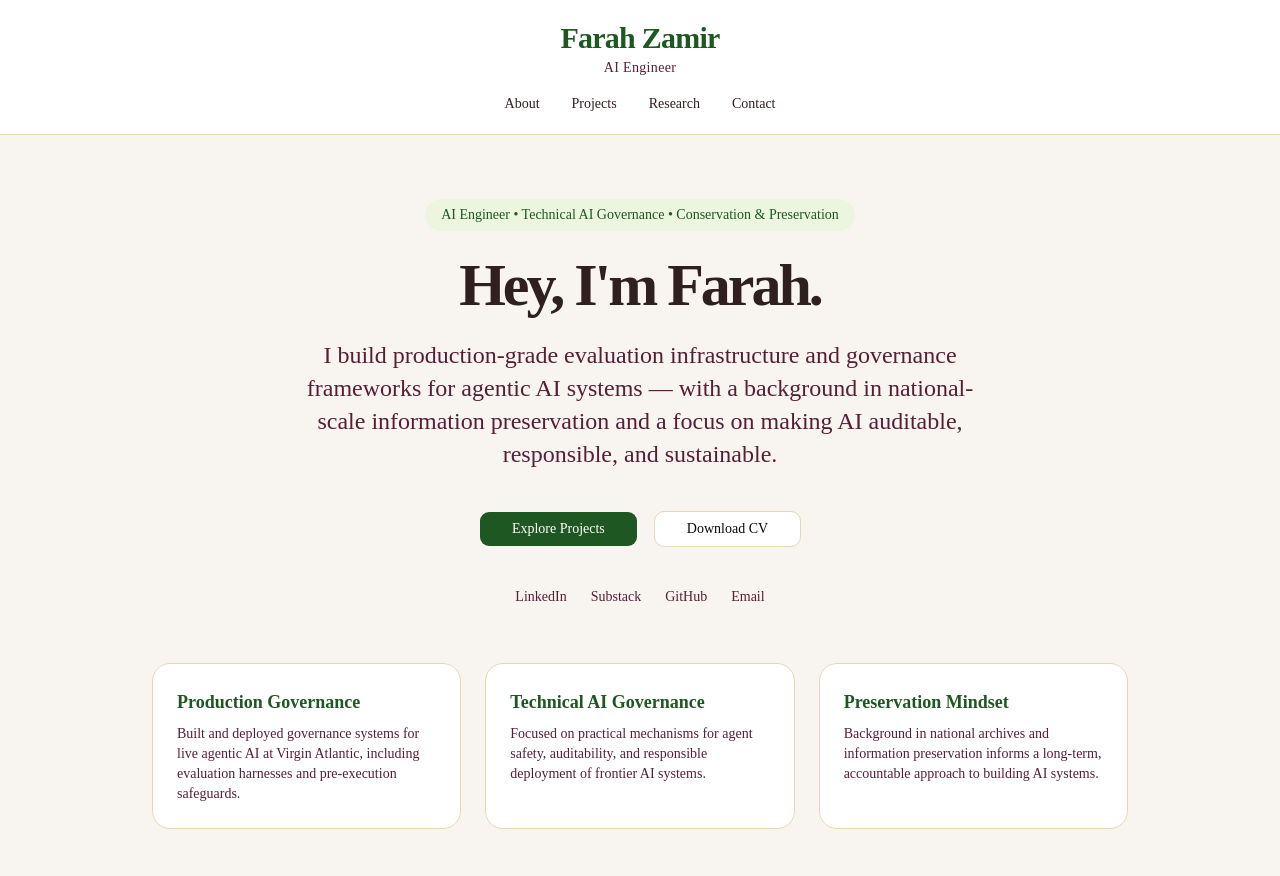
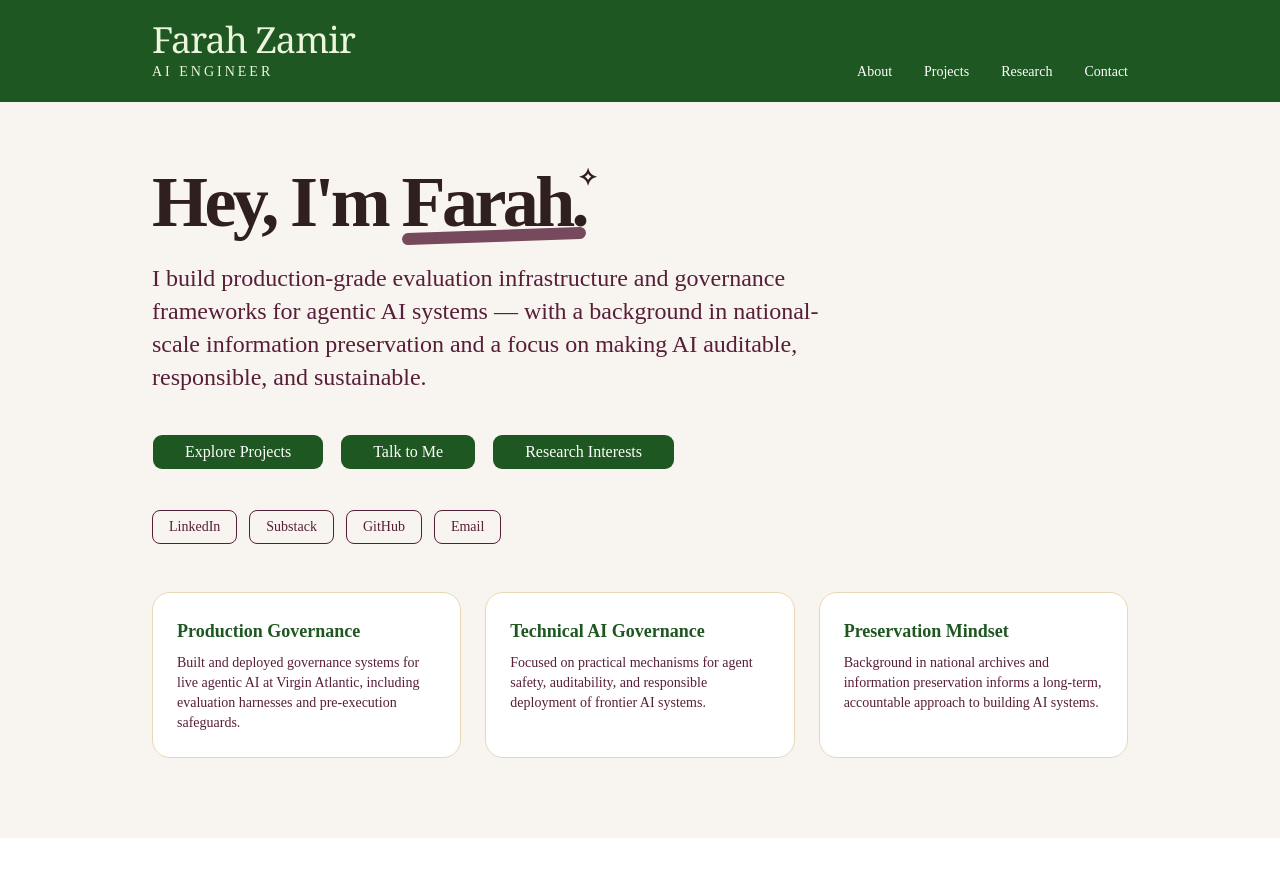
Before and after one commit to dynamicsofanaisteroid/farah-zamir-portfolio, a Next.js app: page / in a window 1280 px wide. Shown: the top 876 px of the page. After the commit the page ends 838 px from the top, so only its background shows below. Built offline with nearby package versions, Linux system fonts and the light colour scheme.

Commit message:
Updated homepage with dark header and refined styling, take 3

```diff
--- a/app/page.tsx
+++ b/app/page.tsx
@@ -4,57 +4,89 @@ import { Button } from "@/components/ui/button"
 export default function Home() {
   return (
     <div className="min-h-screen bg-[#f8f4f0]">
-      {/* Navigation */}
-      <nav className="border-b border-[#e8d7b5] bg-white">
+      {/* Dark Header */}
+      <nav className="bg-[#1e5721] text-white">
         <div className="max-w-5xl mx-auto px-6 py-5">
-          <div className="flex flex-col items-center text-center">
-            <Link href="/" className="font-semibold text-3xl tracking-tight text-[#1e5721]">
-              Farah Zamir
-            </Link>
-            <span className="text-sm text-[#571e38] tracking-wide mt-0.5">AI Engineer</span>
-          </div>
+          <div className="flex items-end justify-between">
+            {/* Logo + Title */}
+            <div>
+              <Link href="/" className="font-serif text-4xl tracking-tight text-[#ecf6de]">
+                Farah Zamir
+              </Link>
+              <div className="text-sm text-[#ecf6de] tracking-[3px] mt-0.5">AI ENGINEER</div>
+            </div>
 
-          <div className="flex justify-center gap-8 text-sm font-medium text-[#301f1f] mt-4">
-            <Link href="/about" className="hover:text-[#1e5721] transition-colors">About</Link>
-            <Link href="/projects" className="hover:text-[#1e5721] transition-colors">Projects</Link>
-            <Link href="/research" className="hover:text-[#1e5721] transition-colors">Research</Link>
-            <Link href="/contact" className="hover:text-[#1e5721] transition-colors">Contact</Link>
+            {/* Navigation */}
+            <div className="flex gap-8 text-sm font-medium">
+              <Link href="/about" className="hover:text-[#ecf6de] transition-colors">About</Link>
+              <Link href="/projects" className="hover:text-[#ecf6de] transition-colors">Projects</Link>
+              <Link href="/research" className="hover:text-[#ecf6de] transition-colors">Research</Link>
+              <Link href="/contact" className="hover:text-[#ecf6de] transition-colors">Contact</Link>
+            </div>
           </div>
         </div>
       </nav>
 
       {/* Hero Section */}
-      <div className="max-w-4xl mx-auto px-6 pt-16 pb-14 text-center">
-        <div className="max-w-3xl mx-auto">
-          <div className="inline-block px-4 py-1.5 rounded-full bg-[#ecf6de] text-[#1e5721] text-sm font-medium mb-6">
-            AI Engineer • Technical AI Governance • Conservation &amp; Preservation
-          </div>
-
-          <h1 className="text-6xl font-semibold tracking-tighter text-[#301f1f] mb-6 leading-none">
-            Hey, I&apos;m Farah.
+      <div className="max-w-5xl mx-auto px-6 pt-16 pb-12">
+        <div className="max-w-3xl">
+          <h1 className="text-7xl font-semibold tracking-tighter text-[#301f1f] leading-none mb-2">
+            Hey, I&apos;m{" "}
+            <span className="relative inline-block">
+              Farah.
+              <span className="absolute -bottom-1 left-0 w-full h-3 bg-[#571e38] -rotate-2 rounded-sm opacity-80"></span>
+              <span className="absolute -top-1 -right-2 text-2xl">✧</span>
+            </span>
           </h1>
 
-          <p className="text-2xl text-[#571e38] leading-snug mb-10 max-w-2xl mx-auto">
+          <p className="text-2xl text-[#571e38] leading-snug mt-6 max-w-2xl">
             I build production-grade evaluation infrastructure and governance frameworks
             for agentic AI systems — with a background in national-scale information
             preservation and a focus on making AI auditable, responsible, and sustainable.
           </p>
 
-          <div className="flex justify-center flex-wrap gap-4">
-            <Button asChild size="lg" className="bg-[#1e5721] hover:bg-[#16451a] text-white px-8">
+          {/* CTA Buttons */}
+          <div className="flex flex-wrap gap-4 mt-10">
+            <Button asChild size="lg" className="bg-[#1e5721] hover:bg-[#16451a] text-white px-8 text-base">
               <Link href="/projects">Explore Projects</Link>
             </Button>
-            <Button asChild variant="outline" size="lg" className="px-8 border-[#e8d7b5] hover:bg-white">
-              <a href="/Farah_Zamir_CV.pdf" target="_blank">Download CV</a>
+            <Button asChild size="lg" className="bg-[#1e5721] hover:bg-[#16451a] text-white px-8 text-base">
+              <Link href="/contact">Talk to Me</Link>
+            </Button>
+            <Button asChild size="lg" className="bg-[#1e5721] hover:bg-[#16451a] text-white px-8 text-base">
+              <Link href="/research">Research Interests</Link>
             </Button>
           </div>
 
-          {/* Social Links */}
-          <div className="flex justify-center gap-6 mt-10 text-sm text-[#571e38]">
-            <a href="https://www.linkedin.com/in/farah-zamir-956659144" target="_blank" className="hover:text-[#1e5721] transition-colors">LinkedIn</a>
-            <a href="https://dynamicsofanaisteroid.substack.com/" target="_blank" className="hover:text-[#1e5721] transition-colors">Substack</a>
-            <a href="https://github.com/dynamicsofanaisteroid" target="_blank" className="hover:text-[#1e5721] transition-colors">GitHub</a>
-            <a href="mailto:dynamicsofanaisteroid@gmail.com" className="hover:text-[#1e5721] transition-colors">Email</a>
+          {/* Social Links - Right aligned */}
+          <div className="flex gap-3 mt-10 justify-start">
+            <a
+              href="https://www.linkedin.com/in/farah-zamir-956659144"
+              target="_blank"
+              className="px-4 py-1.5 text-sm border border-[#571e38] text-[#571e38] rounded-md hover:bg-[#571e38] hover:text-white transition-colors"
+            >
+              LinkedIn
+            </a>
+            <a
+              href="https://dynamicsofanaisteroid.substack.com/"
+              target="_blank"
+              className="px-4 py-1.5 text-sm border border-[#571e38] text-[#571e38] rounded-md hover:bg-[#571e38] hover:text-white transition-colors"
+            >
+              Substack
+            </a>
+            <a
+              href="https://github.com/dynamicsofanaisteroid"
+              target="_blank"
+              className="px-4 py-1.5 text-sm border border-[#571e38] text-[#571e38] rounded-md hover:bg-[#571e38] hover:text-white transition-colors"
+            >
+              GitHub
+            </a>
+            <a
+              href="mailto:dynamicsofanaisteroid@gmail.com"
+              className="px-4 py-1.5 text-sm border border-[#571e38] text-[#571e38] rounded-md hover:bg-[#571e38] hover:text-white transition-colors"
+            >
+              Email
+            </a>
           </div>
         </div>
       </div>
```
